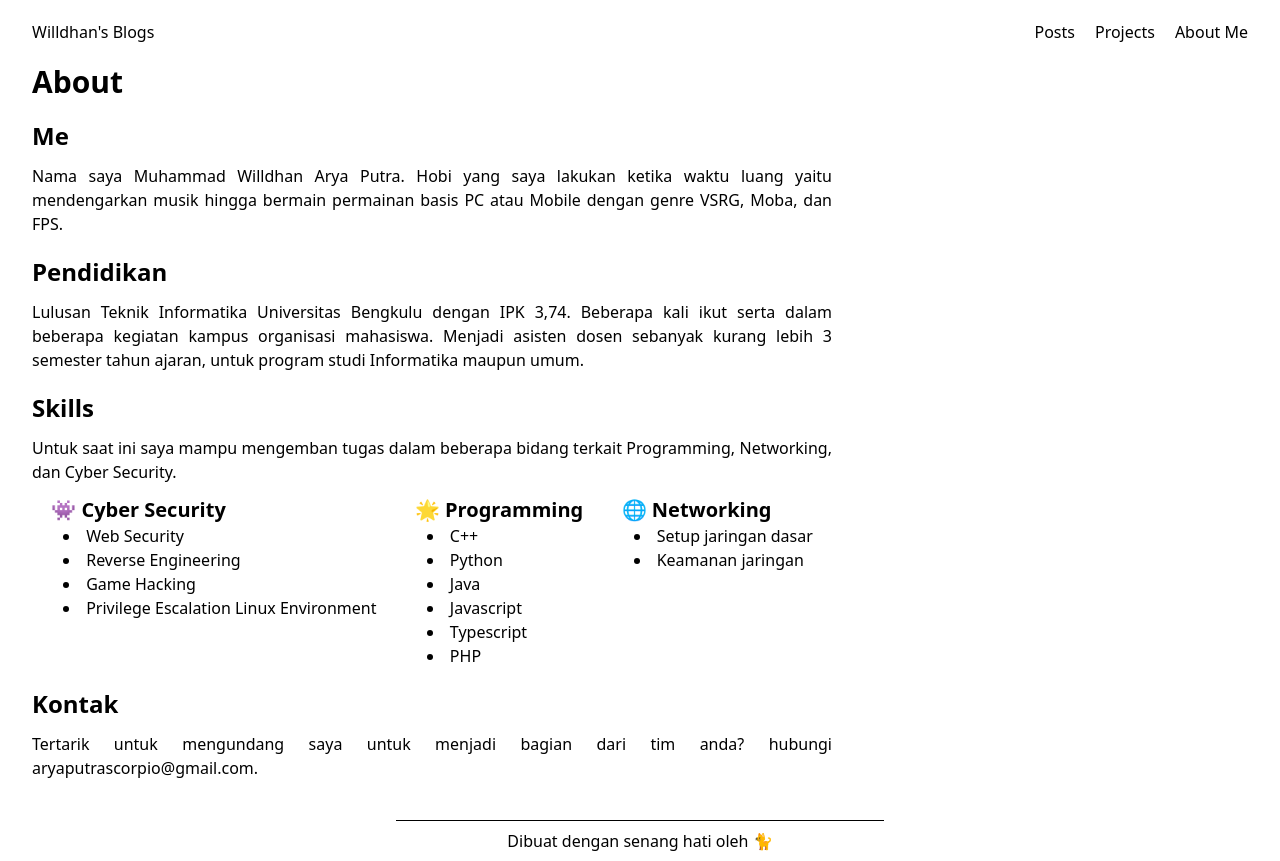
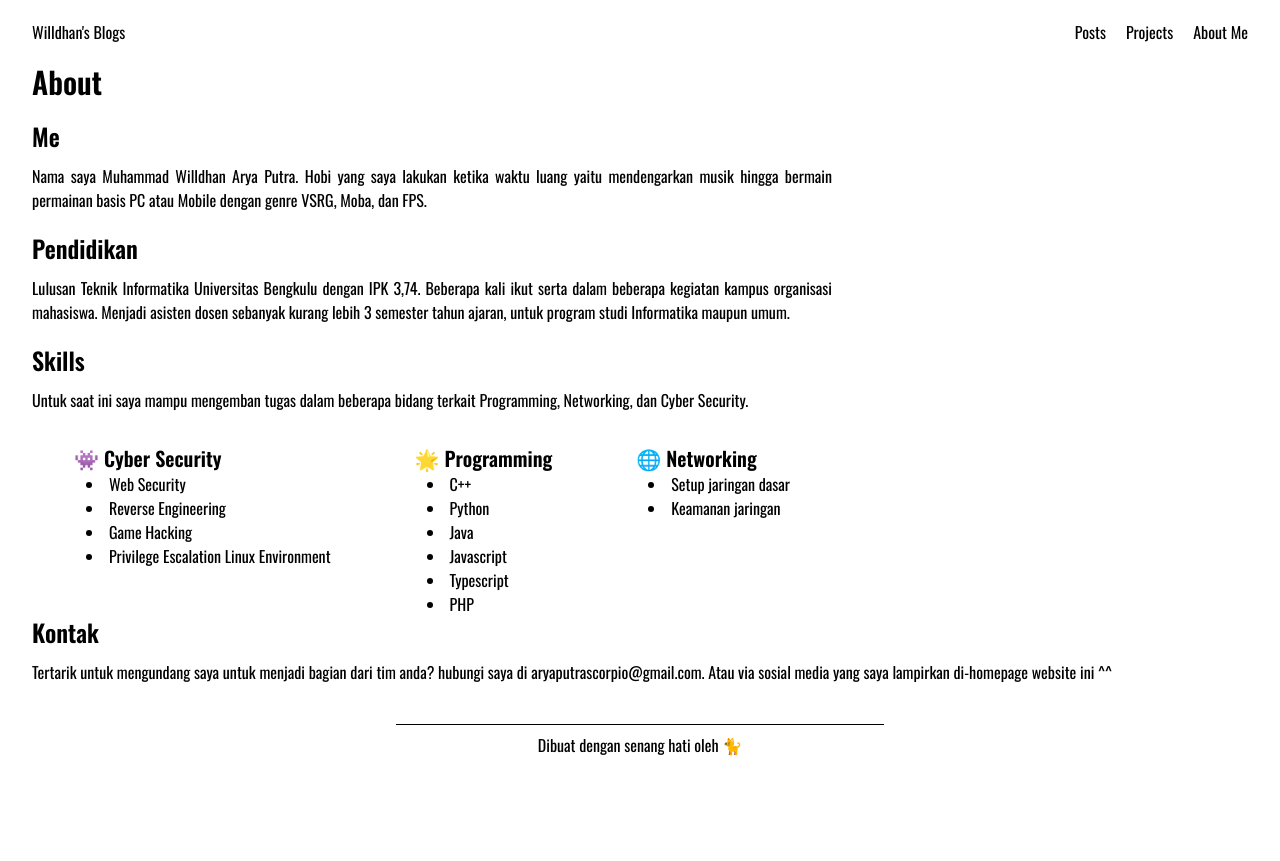
Before and after one commit to 0x256e4/web-profile-portofolio, a SvelteKit app: page /about in a window 1280 px wide. After the commit the page ends 800 px from the top, so only its background shows below. Built offline with nearby package versions, Linux system fonts and the light colour scheme.

Commit message:
Update minor: penggantian font dan layout tampilan ^^

```diff
--- a/package.json
+++ b/package.json
@@ -46,6 +46,7 @@
 		"vite": "^7.1.10"
 	},
 	"dependencies": {
+		"@fontsource-variable/oswald": "^5.2.8",
 		"@node-rs/argon2": "^2.0.2",
 		"lucide-svelte": "^0.561.0",
 		"postgres": "^3.4.7"
--- a/src/routes/+layout.svelte
+++ b/src/routes/+layout.svelte
@@ -1,6 +1,7 @@
 <script lang="ts">
 	import '../app.css';
 	import favicon from '$lib/assets/favicon.svg';
+	import '@fontsource-variable/oswald';
 
 	import { page } from '$app/state';
 	import { Menu, X } from 'lucide-svelte';
@@ -25,7 +26,7 @@
 {#if page.status === 200}
 	<header class="container mt-5">
 		<nav class="flex justify-between items-center">
-			<a href="/" class="hover:underline">Willdhan's Blogs</a>
+			<a href="/" class="hover:underline" onclick={closeNavMobile}>Willdhan's Blogs</a>
 			<ul class="hidden md:inline-flex gap-5">
 				<li>
 					<a href="/posts" class="hover:underline">Posts</a>
@@ -50,17 +51,17 @@
 			<div transition:slide={{ duration: 300}} class="md:hidden mt-4 border-t border-gray-200 pt-4">
 				<ul class="flex flex-col gap-4">
 					<li>
-						<a href="/posts" class="block hover:text-blue-600 font-medium">
+						<a href="/posts" class="block hover:text-blue-600 font-medium" onclick={closeNavMobile}>
 							Posts
 						</a>
 					</li>
 					<li>
-						<a href="/projects" class="block hover:text-blue-600 font-medium">
+						<a href="/projects" class="block hover:text-blue-600 font-medium" onclick={closeNavMobile}>
 							Projects
 						</a>
 					</li>
 					<li>
-						<a href="/about" class="block hover:text-blue-600 font-medium">
+						<a href="/about" class="block hover:text-blue-600 font-medium" onclick={closeNavMobile}>
 							About Me
 						</a>
 					</li>
@@ -78,3 +79,15 @@
 		<p>Dibuat dengan senang hati oleh <a href="https://www.linkedin.com/in/muhammad-willdhan-arya-putra/" target="_blank">🐈</a></p>
 	</footer>
 {/if}
+
+<style>
+  :global(body) {
+    font-family: 'Oswald', sans-serif;
+    margin: 0;
+  }
+
+  :global(h1, h2, h3, h4, h5, h6) {
+    font-family: 'Oswald', sans-serif;
+    font-weight: 600;
+  }
+</style>
--- a/src/routes/about/+page.svelte
+++ b/src/routes/about/+page.svelte
@@ -5,6 +5,8 @@
 
 <main class="container">
     <h1 class="my-5 text-3xl font-bold">About</h1>
+    <div id="container" class="2xl:flex">
+        <div id="kiri">
             <div id="me">
                 <h2 class="text-2xl font-bold">Me</h2>
                 <div id="detail" class="lg:w-200 mt-3">
@@ -25,7 +27,7 @@
                 <h2 class="text-2xl font-bold">Skills</h2>
                 <div id="detail" class="lg:w-200 mt-3">
                     <p class="text-justify">Untuk saat ini saya mampu mengemban tugas dalam beberapa bidang terkait Programming, Networking, dan Cyber Security.</p>
-            <div class="flex flex-col mx-5 gap-5 sm:flex-row sm:mx-auto sm:gap-0 mt-3 justify-around">
+                    <div class="flex flex-col mx-5 gap-5 md:flex-row md:mx-auto md:gap-0 mt-5 lg:mt-8 justify-around">
                         <div>
                             <h3 class="text-xl font-semibold">👾 Cyber Security</h3>
                             <ul class="list-inside list-disc ms-3">
@@ -56,10 +58,14 @@
                     </div>
                 </div>
             </div>
-    <div id="contact" class="mt-5">
+        </div>
+        <div id="kanan">
+            <div id="contact" class="2xl:ms-10 mt-5 md:mt-0">
                 <h2 class="text-2xl font-bold">Kontak</h2>
-        <div id="detail" class="lg:w-200 mt-3">
-            <p class="text-justify">Tertarik untuk mengundang saya untuk menjadi bagian dari tim anda? hubungi <a href="mailto:aryaputrascorpio@gmail.com" class="hover:text-sky-600">aryaputrascorpio@gmail.com</a>.</p>
+                <div id="detail" class="2xl:w-135 mt-3">
+                    <p class="text-justify">Tertarik untuk mengundang saya untuk menjadi bagian dari tim anda? hubungi saya di <a href="mailto:aryaputrascorpio@gmail.com" class="hover:text-sky-600">aryaputrascorpio@gmail.com</a>. Atau via sosial media yang saya lampirkan di-homepage website ini ^^</p>
+                </div>
+            </div>
         </div>
     </div>
 </main>
--- a/src/routes/projects/+page.svelte
+++ b/src/routes/projects/+page.svelte
@@ -17,7 +17,9 @@
         {#each data.projects as project}
         <div id="project" class="border-4 box-content w-50 p-4 hover:border-amber-400 hover:-translate-y-2 cursor-pointer">
             <a href="/projects/{ project.id }">
-                <h1 class="text-xl mb-2 font-bold text-center h-15">{ project.judul }</h1>
+                <div id="title" class="h-15 flex justify-center items-center">
+                    <h1 class="text-xl font-bold text-center">{ project.judul }</h1>
+                </div>
                 <!-- Sementara dulu, belum bikin dashboard dan penyimpanan resource :p -->
                 {#if project.id === 1}
                 <picture>
```
Also changed, not shown: 1 other file (tests, documents, lock files or other folders). Lines whose indentation alone changed are shown as unchanged.
